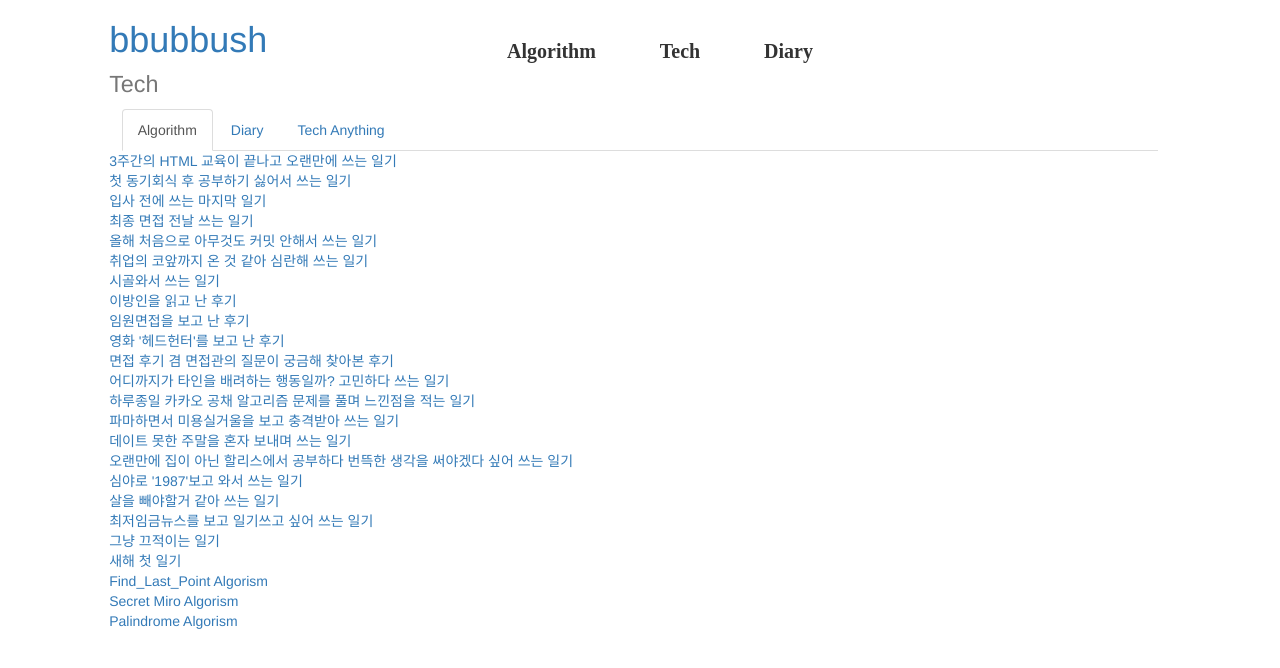
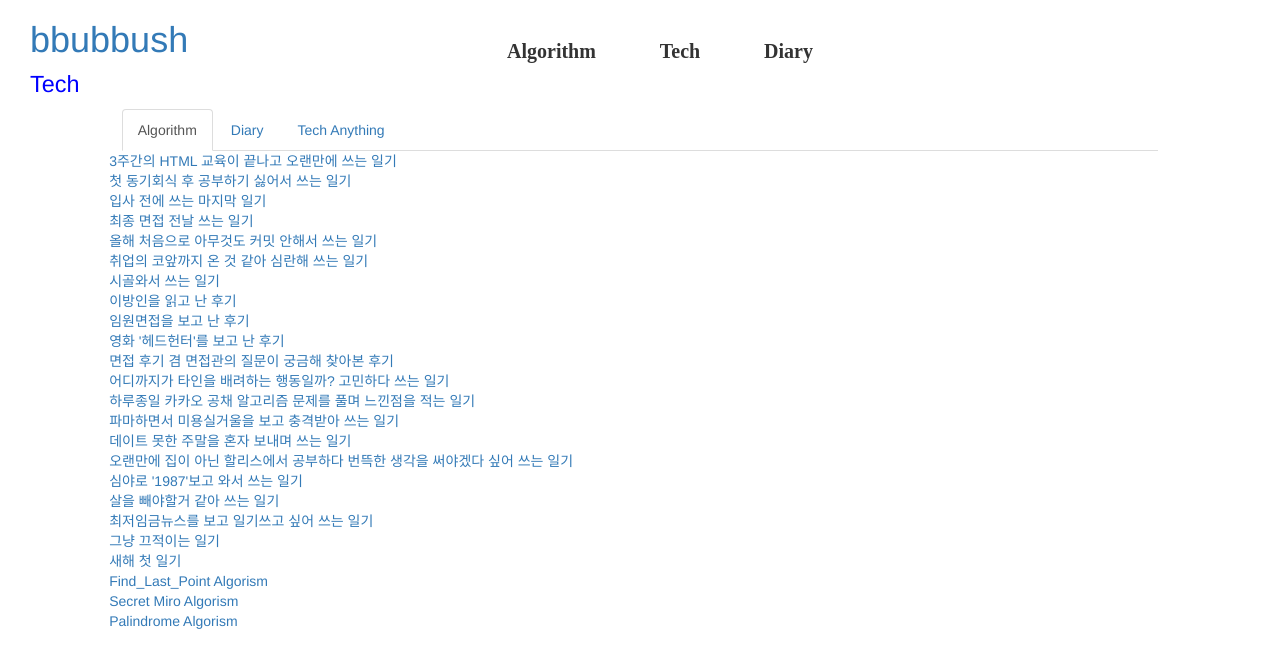
Before and after one commit to bbubbush/bbubbush.io, a Jekyll site: the page built from index.html, in a window 1280 px wide. Shown: the top 668 px of the page. Built offline with Jekyll 4.4.1, drawn with Linux system fonts in a browser that asks for light colours; nearby versions of some CDN libraries.

Commit message:
2018-07-09

```diff
--- a/_includes/header.html
+++ b/_includes/header.html
@@ -1,8 +1,8 @@
 <div class="row">
-	<div class="col-md-2 col-md-offset-1">
-		<a href="{{ site.url }}/"><h1>bbubbush <small>Tech</small></h1></a>
+	<div class="col-md-2">
+		<a href="{{ site.url }}/"><h1 class="title">bbubbush <small class="sub-title">Tech</small></h1></a>
 	</div>
-	<div class="col-md-6 text-center">
+	<div class="col-md-8 text-center">
 		<ul class="header">
 			<li>Algorithm</li>
 			<li>Tech</li>
@@ -20,7 +20,7 @@
 		  </div>
 		</div> -->
 	</div>
-	<div class="col-md-2 col-md-offset-1">
+	<div class="col-md-2">
 		<!-- 추후 검색을 위한 공간 -->
 	</div>
 	<!-- <div class="col-md-4 col-md-offset-1">
--- a/assets/css/header.css
+++ b/assets/css/header.css
@@ -1,3 +1,10 @@
+h1.title{
+	padding-left: 30px;
+}
+.sub-title{
+	color: blue;
+}
+
 ul.header{
 	padding-top:40px
 }
```
